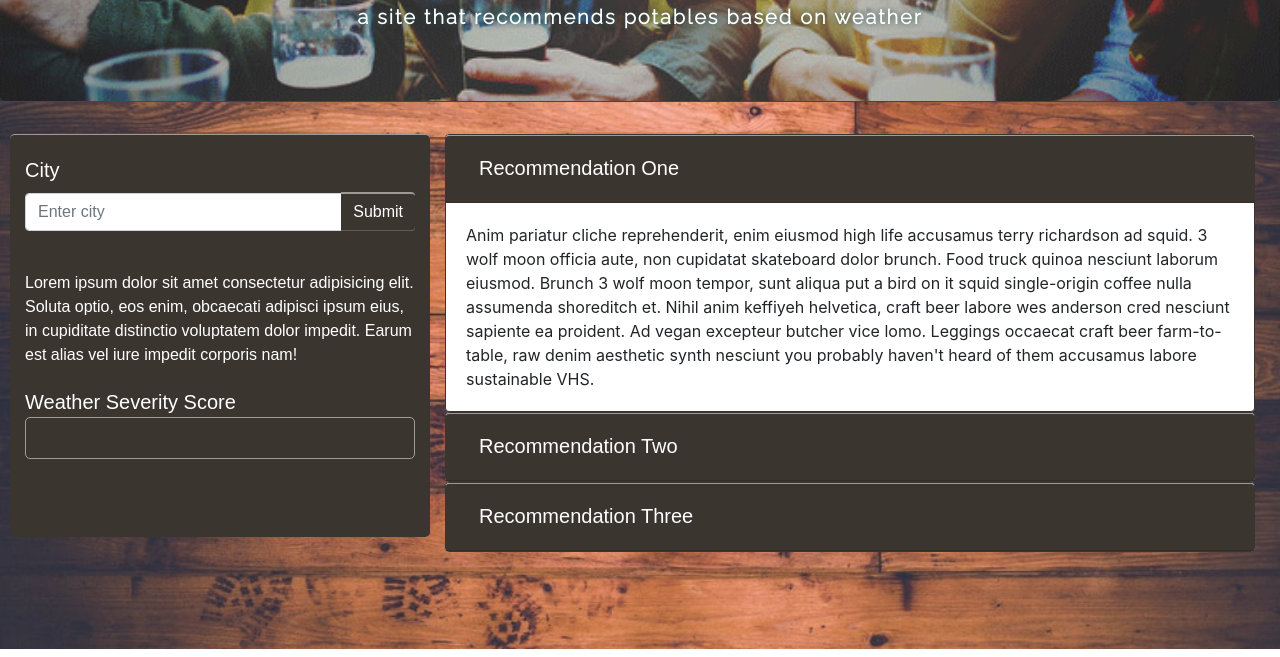
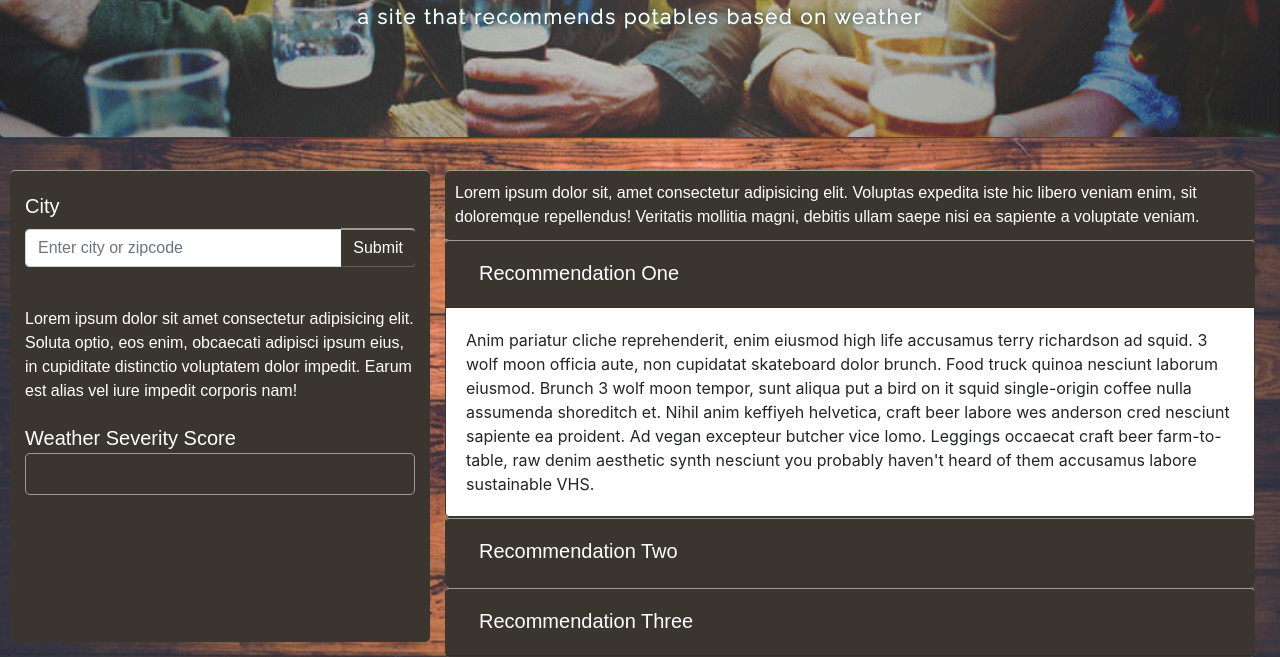
Before and after one commit to johnpgeipel/Awesome_Project, a plain HTML site: page index.html in a window 1280 px wide. Shown: the part 151-808 px from the top of the page. Drawn offline with nearby package versions, Linux system fonts and the light colour scheme; a web font is replaced by a local one.

Commit message:
newest version with weathercard info and recommendation header

```diff
--- a/assets/css/style.css
+++ b/assets/css/style.css
@@ -14,6 +14,7 @@ body {
     color: white;
     /* border-bottom: white 0.75px solid; */
     border-bottom: darkslategray 0.75px solid;
+    padding-bottom: 100px;
 }
 
 .jumbotron h1 {
@@ -32,13 +33,18 @@ body {
 
 }
 
-.card-header, .weatherCard {
+.card-header, .weatherCard, .message {
     background-color: rgb(59, 53, 47);
     color: white;
     font-family: 'Kodchasan', sans-serif;
     padding-top: 10px;
     border-top: rgba(255, 255, 255, 0.50) 1px solid;
 
+}
+
+.message {
+    padding: 10px;
+    border-radius: 5px 5px 0px 0px;
 }
 
 .form-inline {
--- a/index.html
+++ b/index.html
@@ -38,7 +38,7 @@
                         <input type="city" class="form-control" id="city-location" placeholder="Enter city"></div> -->
                       <div class="form-group">
                         <label for="city-location">City</label>
-                        <input type="city" class="form-control" id="city-location" placeholder="Enter city">
+                        <input type="city" class="form-control" id="city-location" placeholder="Enter city or zipcode">
                       </div>
 
                     <button type="submit" class="btn btn-primary float-right" id="submit-btn">Submit</button>
@@ -50,6 +50,7 @@
 
                 </div>
                 <div class="container col-md-8">
+                        <div class="message">Lorem ipsum dolor sit, amet consectetur adipisicing elit. Voluptas expedita iste hic libero veniam enim, sit doloremque repellendus! Veritatis mollitia magni, debitis ullam saepe nisi ea sapiente a voluptate veniam.</div>
                         <div id="accordion">
                                 <div class="card">
                                   <div class="card-header" id="headingOne">
@@ -66,6 +67,7 @@
 
 
                                     </div>
+
                                   </div>
                                 </div>
                                 <div class="card">
@@ -103,7 +105,7 @@
 
         </div>
 
-
+    <!-- values for weather: Temp, Cloud Cover, decription,  -->
 </body>
 
     <script src="assets/javascript/app.js"></script>
```
